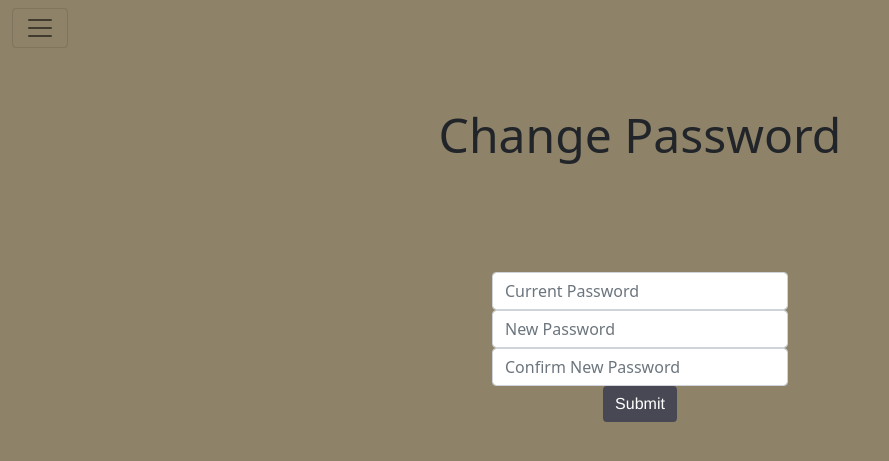
After one commit to whejy/cs50project, a Flask app: page /password in a window 1280 px wide. The commit adds this page. Shown: the top 461 px of the page, without its empty margins (0-889 px from the left). Run offline with Flask 2, Linux system fonts and the light colour scheme; a user stored in the database is signed in; some libraries are stand-ins or nearby versions.

Commit message:
more html pages

```diff
--- a/application.py
+++ b/application.py
@@ -269,6 +269,55 @@ def register():
     # Send logged-in user to their index page
     return redirect("/dashboard")
 
+@app.route("/password", methods=["GET", "POST"])
+@login_required
+def password():
+
+    if request.method == "GET":
+        return render_template("password.html")
+    else:
+        # Get current user's login data
+        rows = db.execute("""
+        SELECT * FROM users
+        WHERE id = ?
+        """, session["user_id"])
+
+        # Ensure password was submitted
+        if not request.form.get("currentpassword"):
+            flash("Must provide password", "error")
+            return render_template("password.html")
+
+        # Ensure new password was entered twice for confirmation
+        elif not request.form.get("newpassword") or not request.form.get("confirmation"):
+            flash("Please confirm password", "error")
+            return render_template("password.html")
+
+        # Ensure current password is correct
+        elif not check_password_hash(rows[0]["hash"], request.form.get("currentpassword")):
+            flash("Password incorrect", "error")
+            return render_template("password.html")
+
+        # Ensure new password inputs match each other
+        elif not request.form.get("newpassword") == request.form.get("confirmation"):
+            flash("Passwords do not match", "error")
+            return render_template("password.html")
+
+        # Ensure new password is different from current password
+        elif check_password_hash(rows[0]["hash"], request.form.get("newpassword")):
+            flash("New password must be different from current password", "error")
+            return render_template("password.html")
+
+        # Update password
+        db.execute("""
+        UPDATE users
+        SET hash = ?
+        WHERE id = ?
+        """, generate_password_hash(request.form.get("newpassword")), session["user_id"])
+
+        flash("Password change successful", "success")
+
+        return redirect("/dashboard")
+
 
 @app.route("/logout")
 def logout():
--- a/static/styles.css
+++ b/static/styles.css
@@ -21,6 +21,10 @@
 
 #registerform {
     padding-top: 100px;
+}
+
+#passform {
+    padding-top: 50px;
 }
 
 h1 {
--- a/templates/layout.html
+++ b/templates/layout.html
@@ -78,8 +78,8 @@
                     </a>
                     <ul class="dropdown-menu" aria-labelledby="navbarDropdownMenuLink">
                       <li><a class="dropdown-item" href="#">Action</a></li>
-                      <li><a class="dropdown-item" href="#">Change Password</a></li>
-                      <li><a class="dropdown-item" href="#">Delete Account</a></li>
+                      <li><a class="dropdown-item" href="/password">Change Password</a></li>
+                      <li><a class="dropdown-item" href="/delete">Delete Account</a></li>
                     </ul>
                   </li>
                   {% endif %}
--- a/templates/login.html
+++ b/templates/login.html
@@ -5,7 +5,7 @@
 {% endblock %}
 
 {% block main %}
-    <h1 class="display-4">Log in or register to save your latest entry!</h3>
+    <h1 class="display-4">Log in or register to save your latest entry!</h1>
     <div class="container-fluid" id="layout">
         <form action="/login" method="post">
             <div class="form-group">
--- /dev/null
+++ b/templates/password.html
@@ -0,0 +1,23 @@
+{% extends "layout.html" %}
+
+{% block title %}
+    Change Password
+{% endblock %}
+
+{% block main %}
+    <h1 class="display-5">Change Password</h1>
+    <div class="container-fluid" id="layout">
+        <form action="/password" method="post" id="passform">
+            <div class="form-group">
+                <input class="form-control" name="currentpassword" placeholder="Current Password" type="password">
+            </div>
+            <div class="form-group">
+                <input class="form-control" name="newpassword" placeholder="New Password" type="password">
+            </div>
+            <div class="form-group">
+                <input class="form-control" name="confirmation" placeholder="Confirm New Password" type="password">
+            </div>
+            <button class="btn btn-primary" type="submit">Submit</button>
+        </form>
+    </div>
+{% endblock %}
```
Also changed, not shown: templates/delete.html (added, +23 -0 lines), journal.db.
